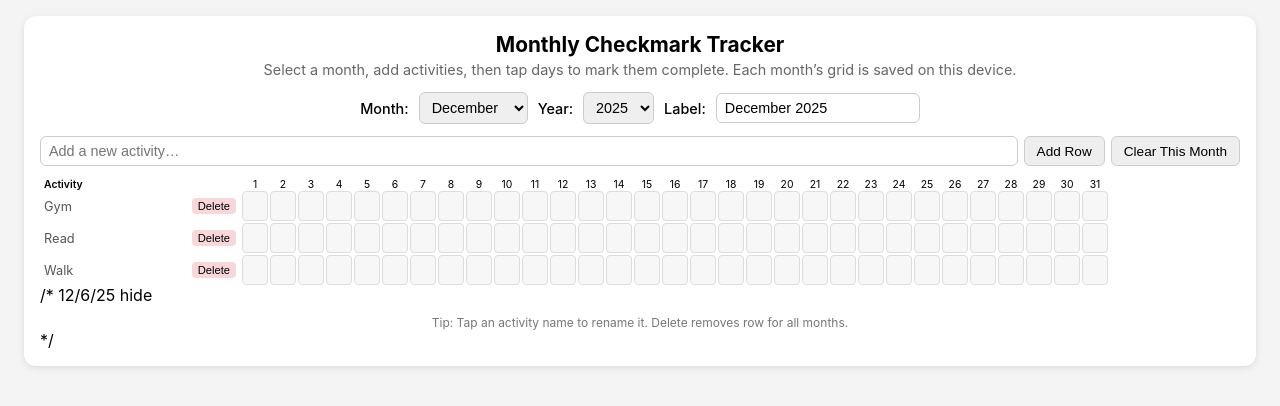
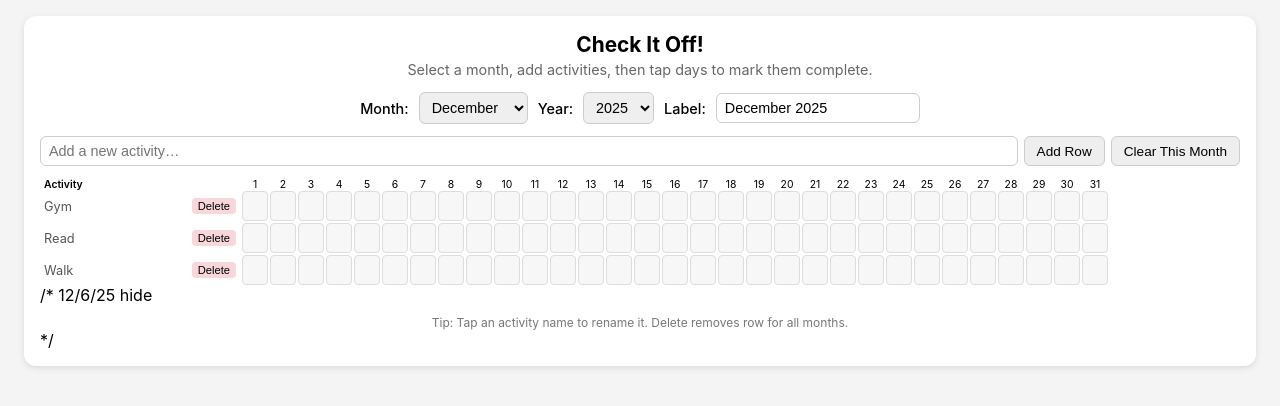
Before and after one commit to sfguide/GB-Trackers, a plain HTML site: page tracker-checkmarksv4.html in a window 1280 px wide. Drawn offline with Linux system fonts and the light colour scheme.

Commit message:
Change header from 'Monthly Checkmark Tracker' to 'Check It Off!'

```diff
--- a/tracker-checkmarksv4.html
+++ b/tracker-checkmarksv4.html
@@ -210,10 +210,9 @@
 </head>
 <body>
   <div class="wrap">
-    <h1>Monthly Checkmark Tracker</h1>
+    <h1>Check It Off!</h1>
     <div class="sub">
       Select a month, add activities, then tap days to mark them complete.
-      Each month’s grid is saved on this device.
     </div>
 
     <!-- Month / year / label row -->
```
